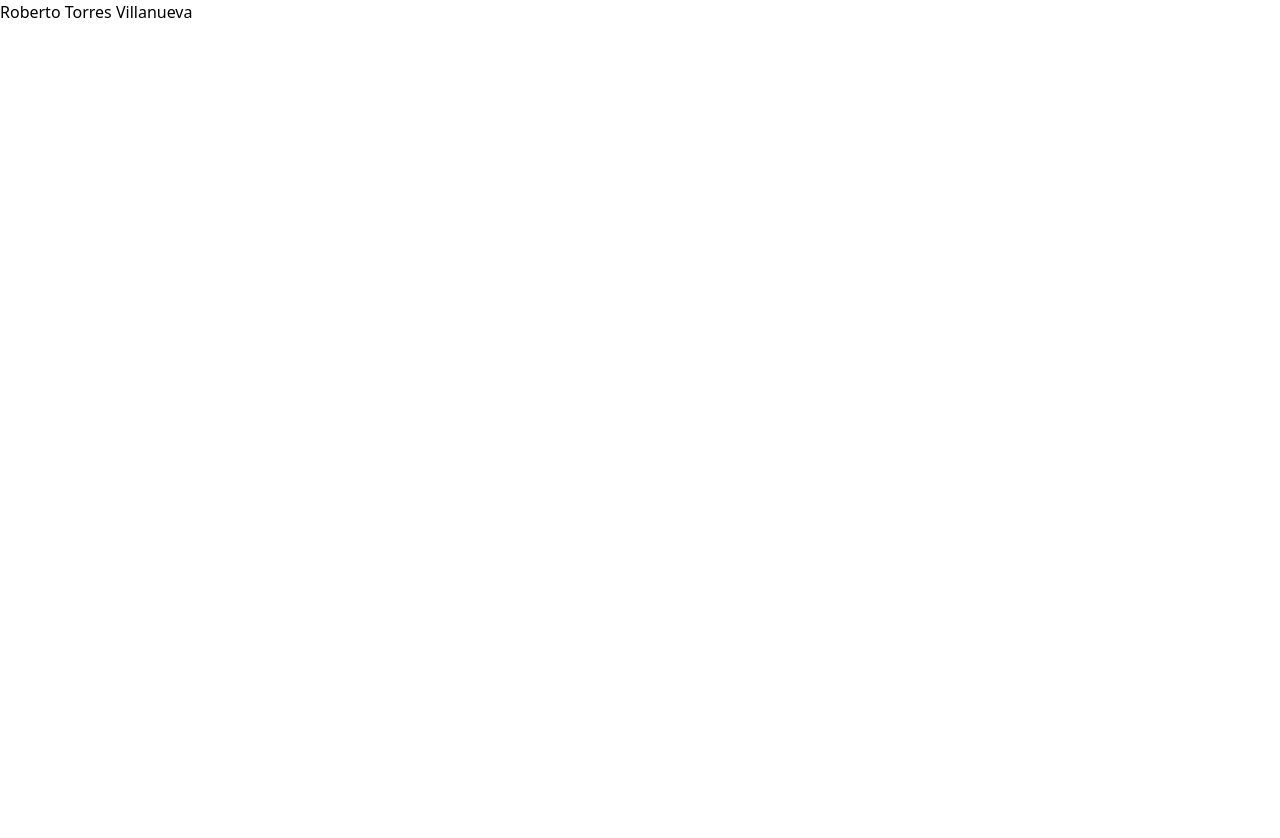
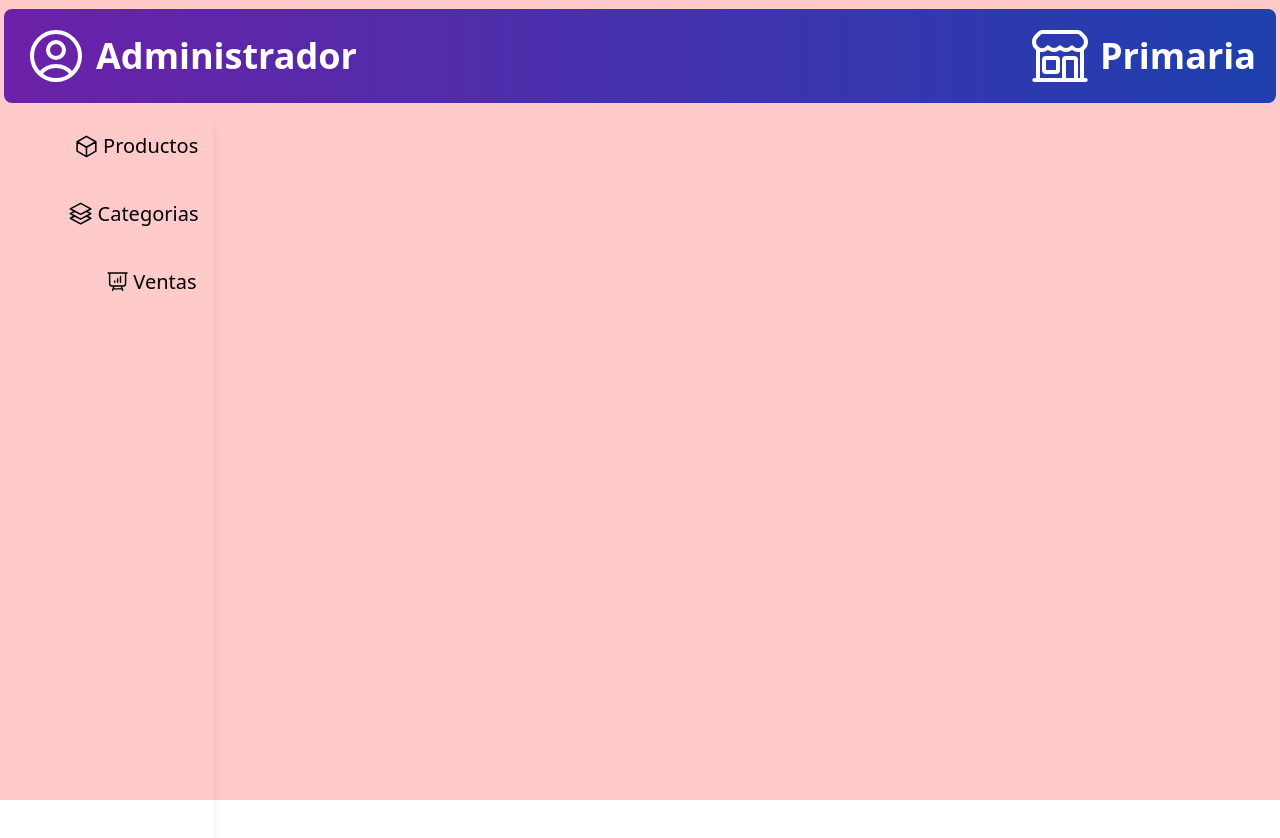
Before and after one commit to Robert-10J/pos-inxn, a React (Vite) app: page / in a window 1280 px wide. Shown: the top 838 px of the page. Before the commit the page ends 800 px from the top, so only its background shows below. Built offline with nearby package versions, Linux system fonts and the light colour scheme.

Commit message:
componentes listos header y aside

```diff
--- a/package.json
+++ b/package.json
@@ -10,6 +10,7 @@
     "preview": "vite preview"
   },
   "dependencies": {
+    "@heroicons/react": "^2.1.4",
     "axios": "^1.7.2",
     "react": "^18.3.1",
     "react-dom": "^18.3.1",
--- a/src/App.tsx
+++ /dev/null
@@ -1,9 +0,0 @@
-function App() {
-  return (
-    <>
-      <p className="">Roberto Torres Villanueva</p>
-    </>
-  )
-}
-
-export default App
--- a/src/components/Sidebar.tsx
+++ /dev/null
@@ -1,7 +0,0 @@
-const Sidebar = () => {
-  return (
-    <div>Sidebar</div>
-  )
-}
-
-export default Sidebar
--- /dev/null
+++ b/src/components/header/Header.tsx
@@ -0,0 +1,23 @@
+import { BuildingStorefrontIcon, UserCircleIcon } from "@heroicons/react/24/outline"
+
+const Header = () => {
+  return (
+    <header className="h-28 flex items-center px-1 font-bold text-4xl text-white">
+      <div className="flex justify-between items-center p-5 w-full h-5/6 rounded-lg bg-gradient-to-r from-purple-800 to-blue-800">
+
+        <div className="flex items-center gap-2">
+          <UserCircleIcon className="h-16"/>
+          <p>Administrador</p>
+        </div>
+
+        <div className="flex items-center gap-2">
+          <BuildingStorefrontIcon className="h-16"/>
+          <p>Primaria</p>
+        </div>
+
+      </div>
+    </header>
+  )
+}
+
+export default Header
--- /dev/null
+++ b/src/components/sidebar/LinkItem.tsx
@@ -0,0 +1,18 @@
+import { Link } from "react-router-dom"
+import { OptionsMenus } from "../../types"
+
+const LinkItem = ({ id, option, link, icon: Icon }: OptionsMenus) => {
+  return (
+    <li className="flex items-center justify-self-end gap-1 py-5 px-2 hover:bg-purple-900 hover:text-white" key={id}>
+      <Icon className="w-8" />
+      <Link
+        to={link || '#'}
+        className="text-xl w-full"
+      >
+        {option}
+      </Link>
+    </li>
+  )
+}
+
+export default LinkItem
--- /dev/null
+++ b/src/components/sidebar/Sidebar.tsx
@@ -0,0 +1,24 @@
+import { OPTIONS_SIDEBAR } from "../../constants"
+import LinkItem from "./LinkItem"
+
+const Sidebar = () => {
+  return (
+    <aside className="shadow-lg md:h-screen w-1/6">
+      <nav>
+        <ul>
+          {OPTIONS_SIDEBAR.map(option => (
+            <LinkItem
+              key={option.id}
+              id={option.id}
+              option={option.option}
+              icon={option.icon}
+              link={option.link}
+            />
+          ))}
+        </ul>
+      </nav>
+    </aside>
+  )
+}
+
+export default Sidebar
--- a/src/constants.ts
+++ b/src/constants.ts
@@ -1,3 +1,4 @@
+import { CubeIcon, PresentationChartBarIcon, Square3Stack3DIcon } from "@heroicons/react/24/outline";
 import { OptionsMenus } from "./types";
 
 // Options user menu
@@ -25,26 +26,19 @@ export const OPTIONS_SIDEBAR: OptionsMenus[] = [
     id: 1,
     option: 'Productos',
     link: '/productos',
-    icon: `<svg xmlns="http://www.w3.org/2000/svg" fill="none" viewBox="0 0 24 24" stroke-width="1.5" stroke="currentColor" class="size-6">
-            <path stroke-linecap="round" stroke-linejoin="round" d="m21 7.5-9-5.25L3 7.5m18 0-9 5.25m9-5.25v9l-9 5.25M3 7.5l9 5.25M3 7.5v9l9 5.25m0-9v9" />
-          </svg`
+    icon: CubeIcon
   },
   {
     id: 2,
     option: 'Categorias',
     link: '/categorias',
-    icon: `<svg xmlns="http://www.w3.org/2000/svg" fill="none" viewBox="0 0 24 24" stroke-width="1.5" stroke="currentColor" class="size-6">
-            <path stroke-linecap="round" stroke-linejoin="round" d="M9.568 3H5.25A2.25 2.25 0 0 0 3 5.25v4.318c0 .597.237 1.17.659 1.591l9.581 9.581c.699.699 1.78.872 2.607.33a18.095 18.095 0 0 0 5.223-5.223c.542-.827.369-1.908-.33-2.607L11.16 3.66A2.25 2.25 0 0 0 9.568 3Z" />
-            <path stroke-linecap="round" stroke-linejoin="round" d="M6 6h.008v.008H6V6Z" />
-          </svg>`
+    icon: Square3Stack3DIcon
   },
   {
     id: 3,
     option: 'Ventas',
     link: '/ventas',
-    icon: `<svg xmlns="http://www.w3.org/2000/svg" fill="none" viewBox="0 0 24 24" stroke-width="1.5" stroke="currentColor" class="size-6">
-            <path stroke-linecap="round" stroke-linejoin="round" d="M3.75 3v11.25A2.25 2.25 0 0 0 6 16.5h2.25M3.75 3h-1.5m1.5 0h16.5m0 0h1.5m-1.5 0v11.25A2.25 2.25 0 0 1 18 16.5h-2.25m-7.5 0h7.5m-7.5 0-1 3m8.5-3 1 3m0 0 .5 1.5m-.5-1.5h-9.5m0 0-.5 1.5m.75-9 3-3 2.148 2.148A12.061 12.061 0 0 1 16.5 7.605" />
-          </svg>`
+    icon: PresentationChartBarIcon
   }
 ]
 
--- a/src/main.tsx
+++ b/src/main.tsx
@@ -1,10 +1,10 @@
 import React from 'react'
 import ReactDOM from 'react-dom/client'
-import App from './App.tsx'
 import './index.css'
+import AppRouter from './routes.tsx'
 
 ReactDOM.createRoot(document.getElementById('root')!).render(
   <React.StrictMode>
-    <App />
+    <AppRouter />
   </React.StrictMode>,
 )
--- /dev/null
+++ b/src/routes.tsx
@@ -0,0 +1,12 @@
+import { BrowserRouter, Routes, Route } from "react-router-dom";
+import IndexPage from "./views/IndexPage";
+
+export default function AppRouter() {
+  return (
+    <BrowserRouter>
+      <Routes>
+        <Route path="/" element={<IndexPage />} />
+      </Routes>
+    </BrowserRouter>
+  );
+}
--- a/src/types.d.ts
+++ b/src/types.d.ts
@@ -7,7 +7,7 @@ export interface OptionsMenus {
   id: number
   option: string
   link?: string
-  icon?: string
+  icon?: React.ReactHTMLElement
 }
 
 export interface HeadTables {
--- /dev/null
+++ b/src/views/IndexPage.tsx
@@ -0,0 +1,13 @@
+import Header from "../components/header/Header"
+import Sidebar from "../components/sidebar/Sidebar"
+
+const IndexPage: React.FC = () => {
+  return (
+    <main className="md:min-w-full md:h-screen bg-red-200">
+      <Header/>
+      <Sidebar/>
+    </main>
+  )
+}
+
+export default IndexPage
```
Also changed, not shown: 1 other file (tests, documents, lock files or other folders).
